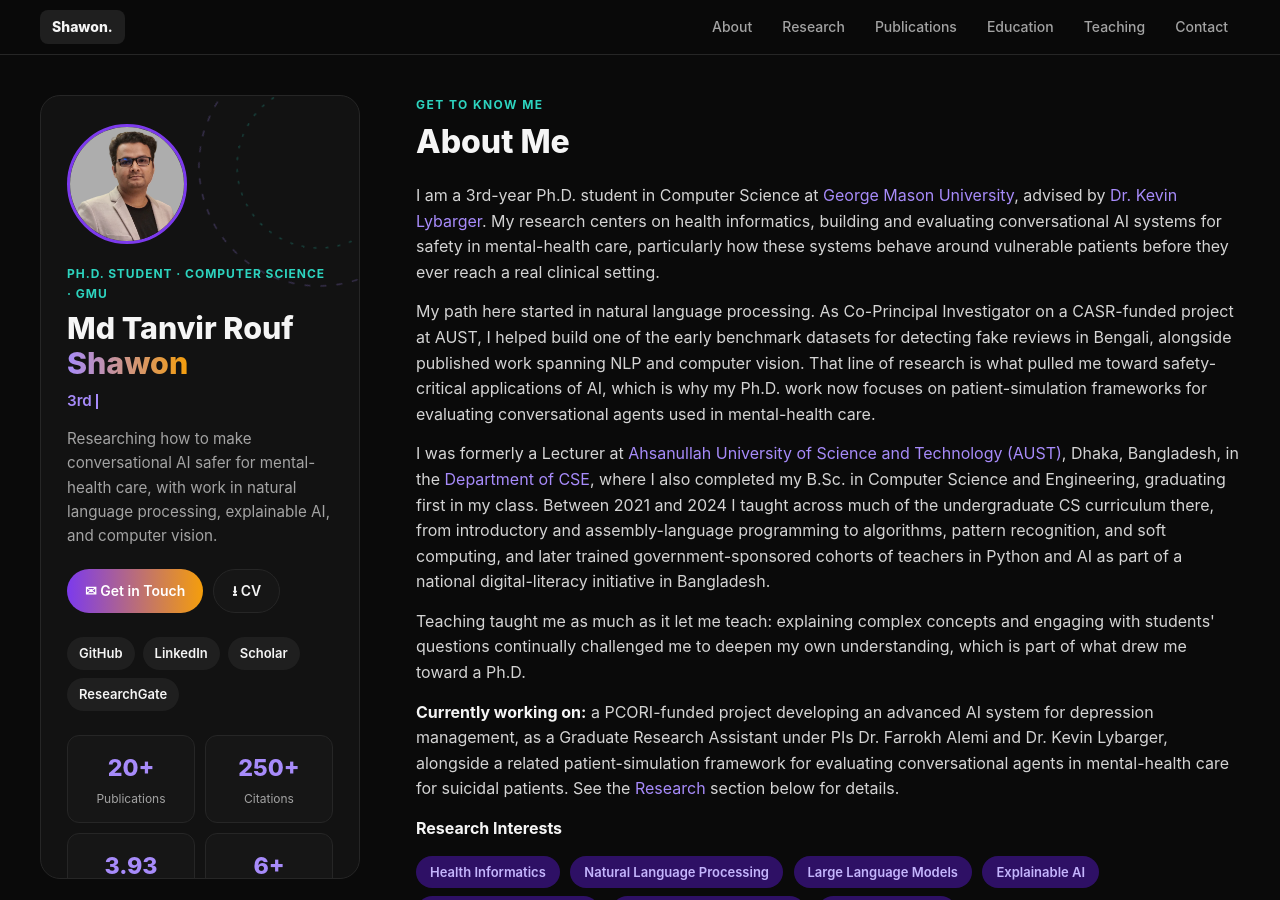
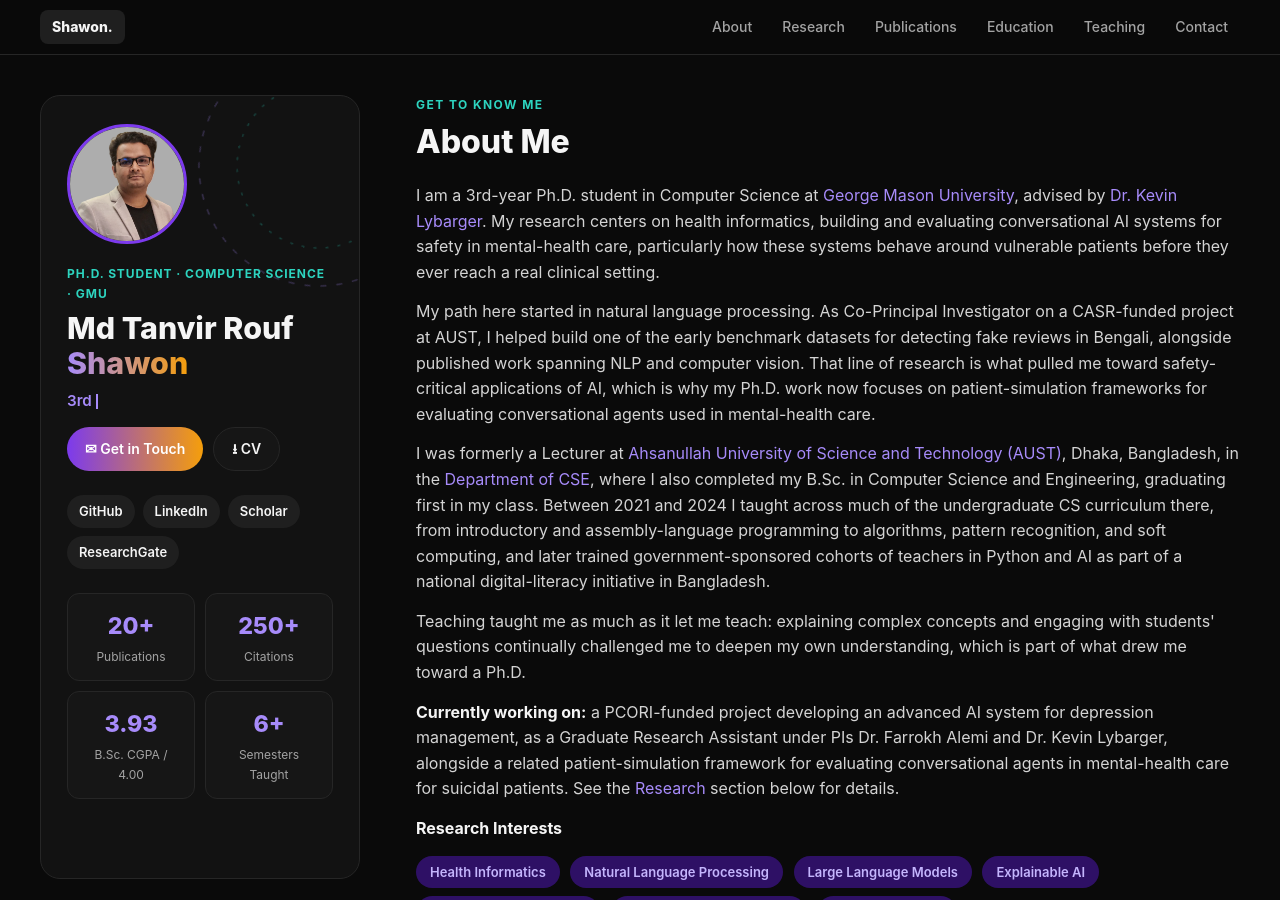
Before and after one commit to shawon-tanvir/shawon-tanvir.github.io, a Jekyll site: the page built from _pages/about.md, in a window 1280 px wide and 900 px high. Built offline with Jekyll 4.4.1, drawn with Linux system fonts in a browser that asks for light colours.

Commit message:
Remove the tagline from the sidebar

```diff
--- a/_pages/about.md
+++ b/_pages/about.md
@@ -40,7 +40,6 @@ redirect_from:
   <p class="profile__eyebrow">Ph.D. Student · Computer Science · GMU</p>
   <h1 class="profile__name">Md Tanvir Rouf <span class="accent">Shawon</span></h1>
   <p class="profile__role typing" data-typing='["3rd-year Ph.D. student in Computer Science","Researcher in healthcare AI and NLP","Building safer conversational AI for mental health"]'>3rd-year Ph.D. student in Computer Science</p>
-  <p class="profile__tagline">Researching how to make conversational AI safer for mental-health care, with work in natural language processing, explainable AI, and computer vision.</p>
 
   <div class="profile__cta">
     <a href="mailto:mshawon@gmu.edu" class="btn btn--accent">✉ Get in Touch</a>
```
